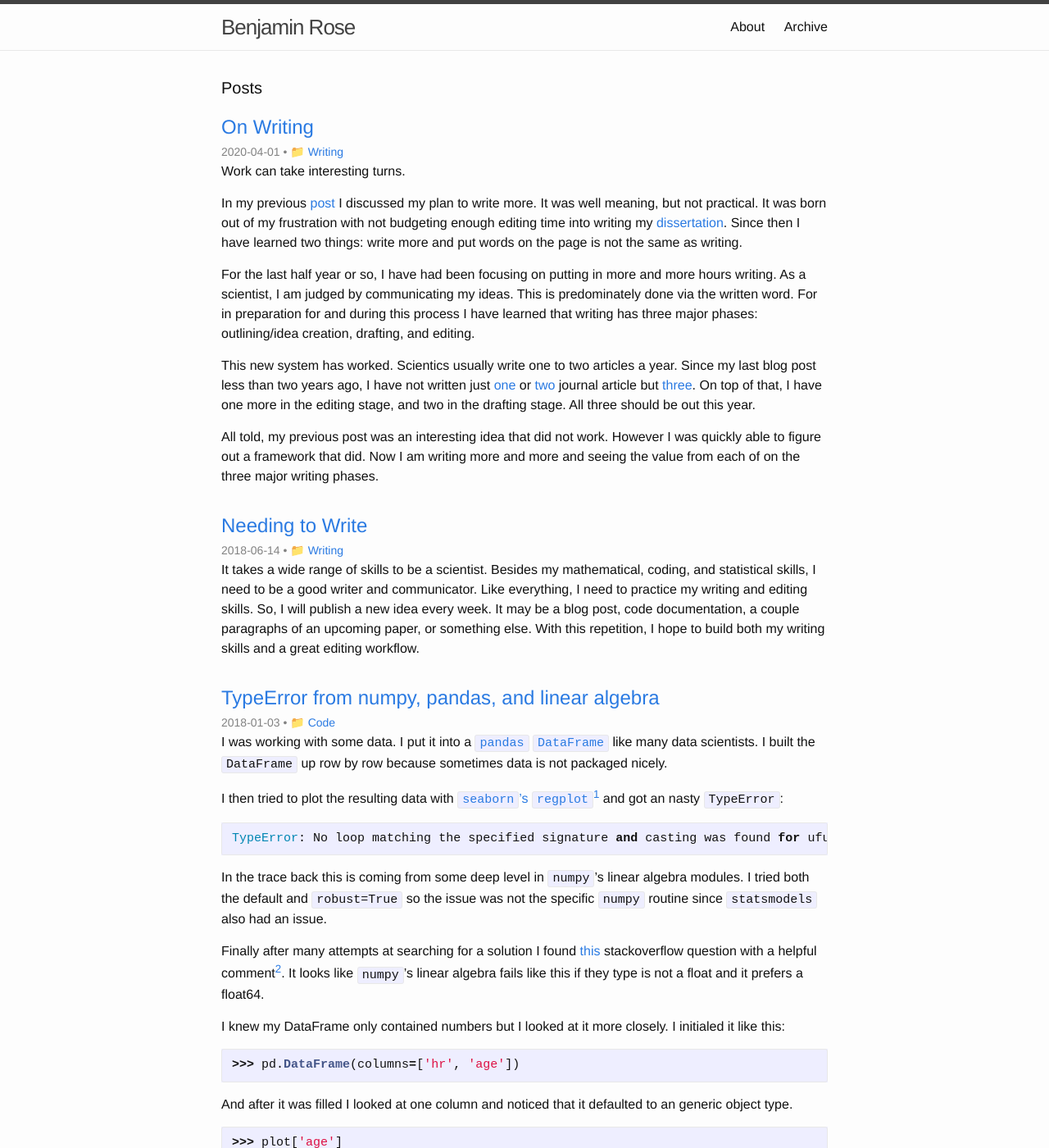
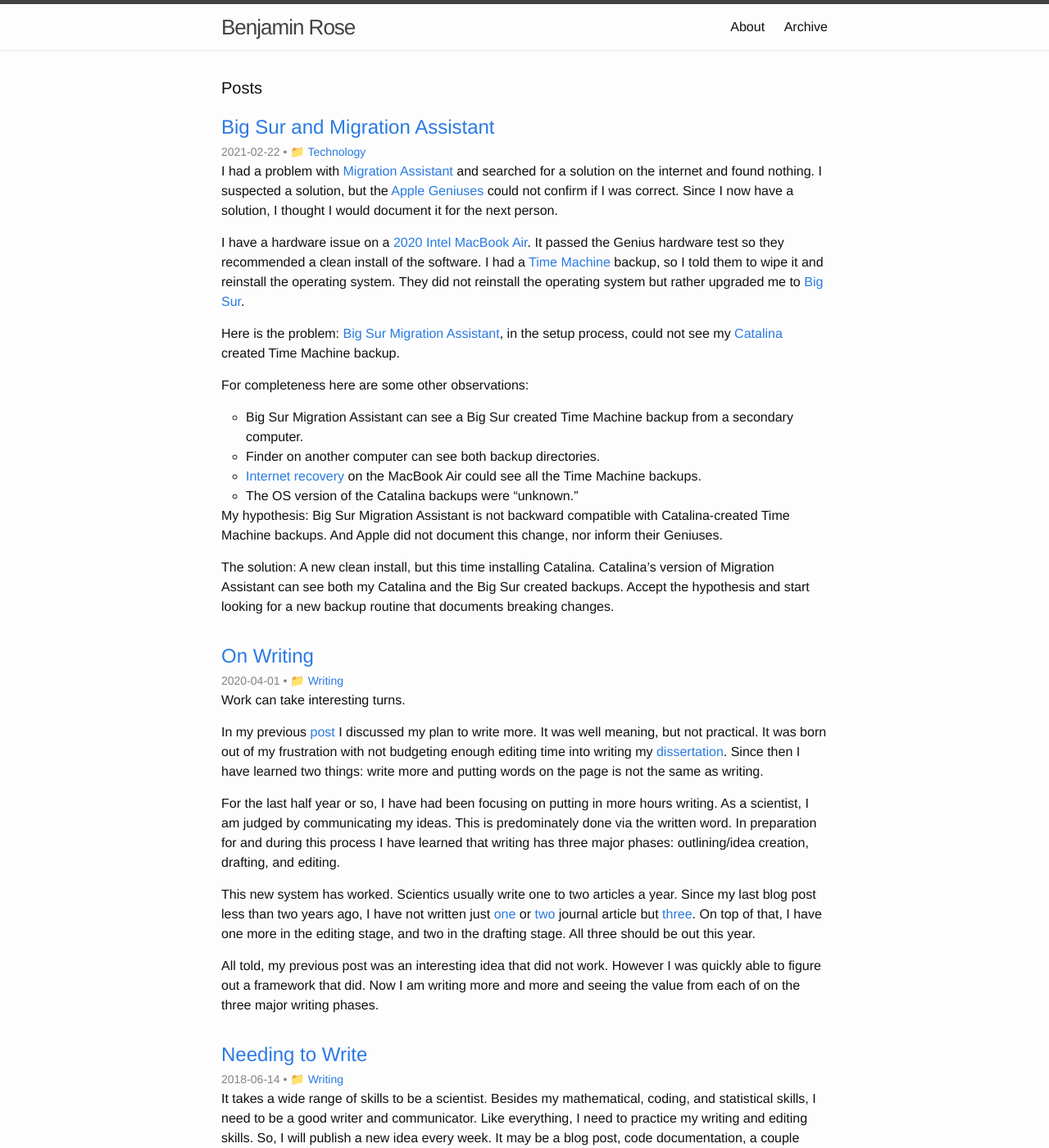
Before and after one commit to benjaminrose/benjaminrose.github.io, a Jekyll site: the page built from index.html, in a window 1280 px wide and 1400 px high. Shown: the whole window at 82% size. Built offline with Jekyll 4.4.1, drawn with Linux system fonts in a browser that asks for light colours; the list of posts is cut into pages by our own code; some of the changed text lies outside the part shown.

Commit message:
New Post
* & edits on previous post (I know bad git form).

```diff
--- a/_posts/2020-04-01-on-writing.md
+++ b/_posts/2020-04-01-on-writing.md
@@ -10,11 +10,12 @@ date: 2020-04-01 19:50:00 -0400
 
 Work can take interesting turns.
 
-In my previous [post](http://benjaminrose.github.io/blog/2018/06/14/needing-to-write.html) I discussed my plan to write more. It was well meaning, but not practical. It was born out of my frustration with not budgeting enough editing time into writing my [dissertation]. Since then I have learned two things: write more and put words on the page is not the same as writing.
+In my previous [post](http://benjaminrose.github.io/blog/2018/06/14/needing-to-write.html) I discussed my plan to write more. It was well meaning, but not practical. It was born out of my frustration with not budgeting enough editing time into writing my [dissertation]. Since then I have learned two things: write more and putting words on the page is not the same as writing.
 
 [dissertation]: https://curate.nd.edu/show/0k225b02573
 
-For the last half year or so, I have had been focusing on putting in more and more hours writing. As a scientist, I am judged by communicating my ideas. This is predominately done via the written word. For in preparation for and during this process I have learned that writing has three major phases: outlining/idea creation, drafting, and editing.
+For the last half year or so, I have had been focusing on putting in more hours writing. As a scientist, I am judged by communicating my ideas. This is predominately done via the written word. In preparation for and during this process I have learned that writing has three major phases: outlining/idea creation, drafting, and editing.
+
 
 This new system has worked. Scientics usually write one to two articles a year. Since my last blog post less than two years ago, I have not written just [one][rgb2019] or [two][rdr2020] journal article but [three][rdc2020]. On top of that, I have one more in the editing stage, and two in the drafting stage. All three should be out this year.
 
--- /dev/null
+++ b/_posts/2021-02-21-big-sur-and-migration-assistant.md
@@ -0,0 +1,22 @@
+---
+title: Big Sur and Migration Assistant
+layout: post
+date: 2021-02-22 12:37:00 -0500
+category: technology
+---
+
+I had a problem with [Migration Assistant](https://support.apple.com/en-us/HT204350) and searched for a solution on the internet and found nothing. I suspected a solution, but the [Apple Geniuses](https://www.apple.com/retail/geniusbar/) could not confirm if I was correct. Since I now have a solution, I thought I would document it for the next person.
+
+I have a hardware issue on a [2020 Intel MacBook Air](https://support.apple.com/kb/SP813?locale=en_US). It passed the Genius hardware test so they recommended a clean install of the software. I had a [Time Machine](https://support.apple.com/en-us/HT201250) backup, so I told them to wipe it and reinstall the operating system. They did not reinstall the operating system but rather upgraded me to [Big Sur](https://en.wikipedia.org/wiki/MacOS_Big_Sur).
+
+Here is the problem: [Big Sur Migration Assistant](https://support.apple.com/en-us/HT203981), in the setup process, could not see my [Catalina](https://en.wikipedia.org/wiki/MacOS_Catalina) created Time Machine backup.
+
+For completeness here are some other observations:
+* Big Sur Migration Assistant can see a Big Sur created Time Machine backup from a secondary computer.
+* Finder on another computer can see both backup directories.
+* [Internet recovery](https://www.ifixit.com/Guide/How+to+use+Internet+Recovery+to+install+macOS+to+a+new+SSD/119499) on the MacBook Air could see all the Time Machine backups.
+* The OS version of the Catalina backups were "unknown."
+
+My hypothesis: Big Sur Migration Assistant is not backward compatible with Catalina-created Time Machine backups. And Apple did not document this change, nor inform their Geniuses.
+
+The solution: A new clean install, but this time installing Catalina. Catalina's version of Migration Assistant can see both my Catalina and the Big Sur created backups. Accept the hypothesis and start looking for a new backup routine that documents breaking changes.
```
